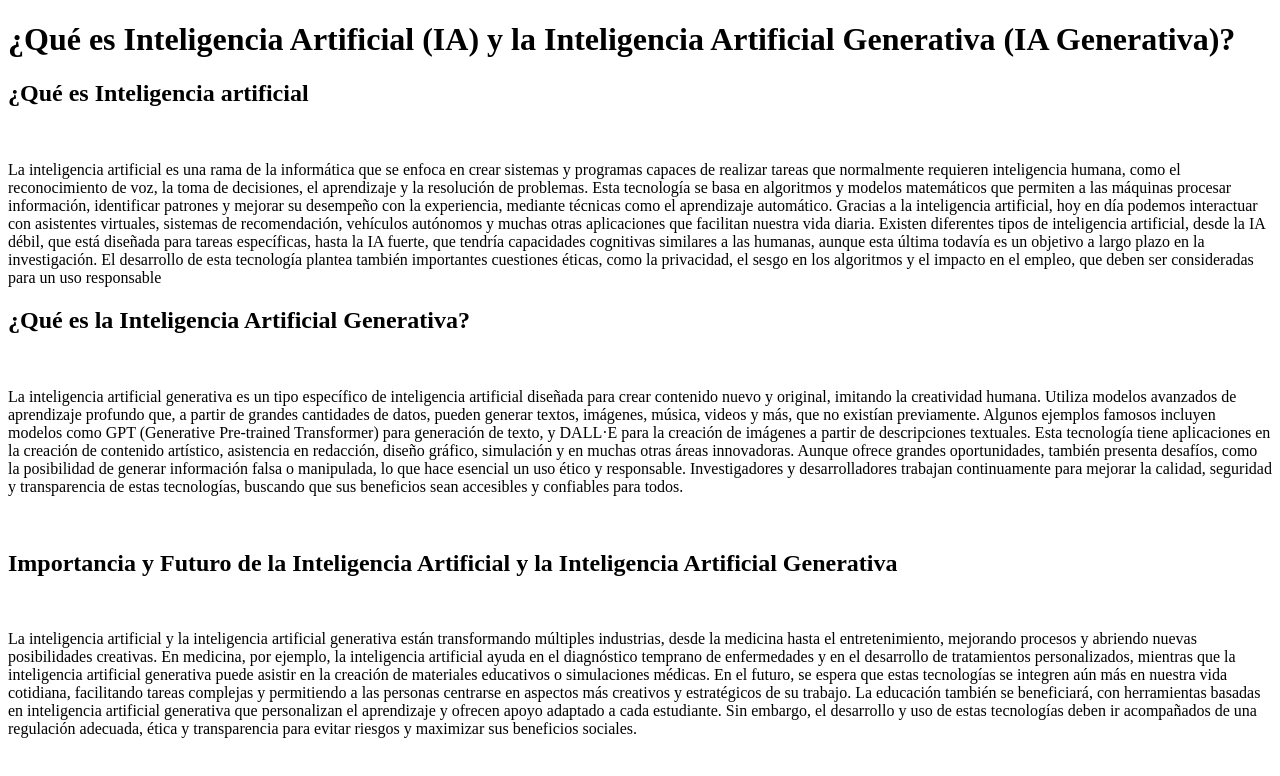
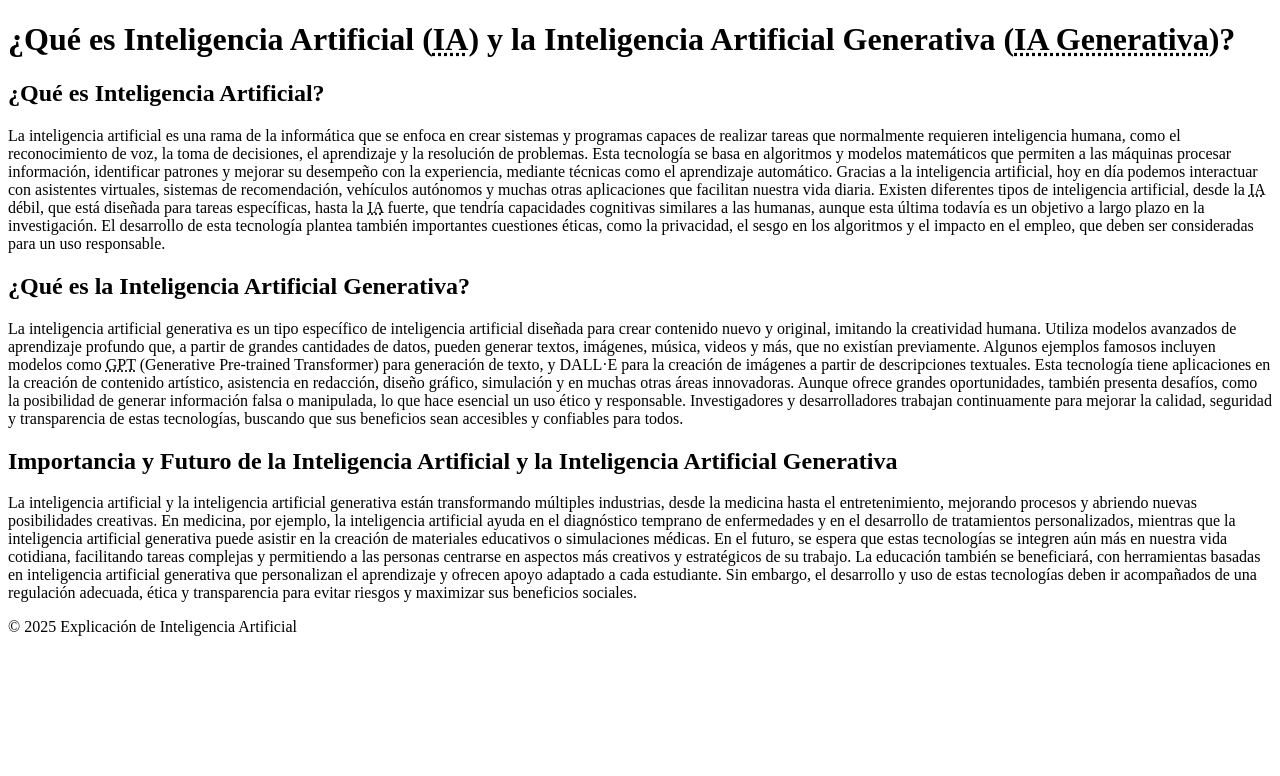
Before and after one commit to rubent06m/Laboratorio_4_HTML, a plain HTML site: page index.html in a window 1280 px wide. Drawn offline with Linux system fonts and the light colour scheme.

Commit message:
Se agrego section, abbr y footer

```diff
--- a/index.html
+++ b/index.html
@@ -6,9 +6,10 @@
     <title>Explicación de Inteligencia Artificial</title>
 </head>
 <body>
-    <h1>¿Qué es Inteligencia Artificial (IA) y la Inteligencia Artificial Generativa (IA Generativa)?</h1>
-    <h2>¿Qué es Inteligencia artificial</h2>
-    <br>
+    <h1>¿Qué es Inteligencia Artificial (<abbr title="Inteligencia Artificial">IA</abbr>) y la Inteligencia Artificial Generativa (<abbr title="Inteligencia Artificial Generativa">IA Generativa</abbr>)?</h1>
+
+    <section>
+        <h2>¿Qué es Inteligencia Artificial?</h2>
         <p>La inteligencia artificial es una rama de la informática que se enfoca en crear sistemas y programas
         capaces de realizar tareas que normalmente requieren inteligencia humana, como el reconocimiento
         de voz, la toma de decisiones, el aprendizaje y la resolución de problemas. Esta tecnología se basa
@@ -16,17 +17,19 @@
         patrones y mejorar su desempeño con la experiencia, mediante técnicas como el aprendizaje
         automático. Gracias a la inteligencia artificial, hoy en día podemos interactuar con asistentes virtuales,
         sistemas de recomendación, vehículos autónomos y muchas otras aplicaciones que facilitan nuestra
-        vida diaria. Existen diferentes tipos de inteligencia artificial, desde la IA débil, que está diseñada para
-        tareas específicas, hasta la IA fuerte, que tendría capacidades cognitivas similares a las humanas,
+        vida diaria. Existen diferentes tipos de inteligencia artificial, desde la <abbr title="Inteligencia Artificial">IA</abbr> débil, que está diseñada para
+        tareas específicas, hasta la <abbr title="Inteligencia Artificial">IA</abbr> fuerte, que tendría capacidades cognitivas similares a las humanas,
         aunque esta última todavía es un objetivo a largo plazo en la investigación. El desarrollo de esta
         tecnología plantea también importantes cuestiones éticas, como la privacidad, el sesgo en los
-        algoritmos y el impacto en el empleo, que deben ser consideradas para un uso responsable</p>
+        algoritmos y el impacto en el empleo, que deben ser consideradas para un uso responsable.</p>
+    </section>
+
+    <section>
         <h2>¿Qué es la Inteligencia Artificial Generativa?</h2>
-        <br>
         <p>La inteligencia artificial generativa es un tipo específico de inteligencia artificial diseñada para crear
         contenido nuevo y original, imitando la creatividad humana. Utiliza modelos avanzados de aprendizaje
         profundo que, a partir de grandes cantidades de datos, pueden generar textos, imágenes, música,
-            videos y más, que no existían previamente. Algunos ejemplos famosos incluyen modelos como GPT
+        videos y más, que no existían previamente. Algunos ejemplos famosos incluyen modelos como <abbr title="Generative Pre-trained Transformer">GPT</abbr>
         (Generative Pre-trained Transformer) para generación de texto, y DALL·E para la creación de
         imágenes a partir de descripciones textuales. Esta tecnología tiene aplicaciones en la creación de
         contenido artístico, asistencia en redacción, diseño gráfico, simulación y en muchas otras áreas
@@ -35,9 +38,10 @@
         Investigadores y desarrolladores trabajan continuamente para mejorar la calidad, seguridad y
         transparencia de estas tecnologías, buscando que sus beneficios sean accesibles y confiables para
         todos.</p>
-            <br>
+    </section>
+
+    <section>
         <h2>Importancia y Futuro de la Inteligencia Artificial y la Inteligencia Artificial Generativa</h2>
-            <br>
         <p>La inteligencia artificial y la inteligencia artificial generativa están transformando múltiples industrias,
         desde la medicina hasta el entretenimiento, mejorando procesos y abriendo nuevas posibilidades
         creativas. En medicina, por ejemplo, la inteligencia artificial ayuda en el diagnóstico temprano de
@@ -49,5 +53,10 @@
         generativa que personalizan el aprendizaje y ofrecen apoyo adaptado a cada estudiante. Sin embargo,
         el desarrollo y uso de estas tecnologías deben ir acompañados de una regulación adecuada, ética y
         transparencia para evitar riesgos y maximizar sus beneficios sociales.</p>
+    </section>
+
+    <footer>
+        <p>&copy; 2025 Explicación de Inteligencia Artificial</p>
+    </footer>
 </body>
 </html>
```
Lines whose indentation alone changed are shown as unchanged.
